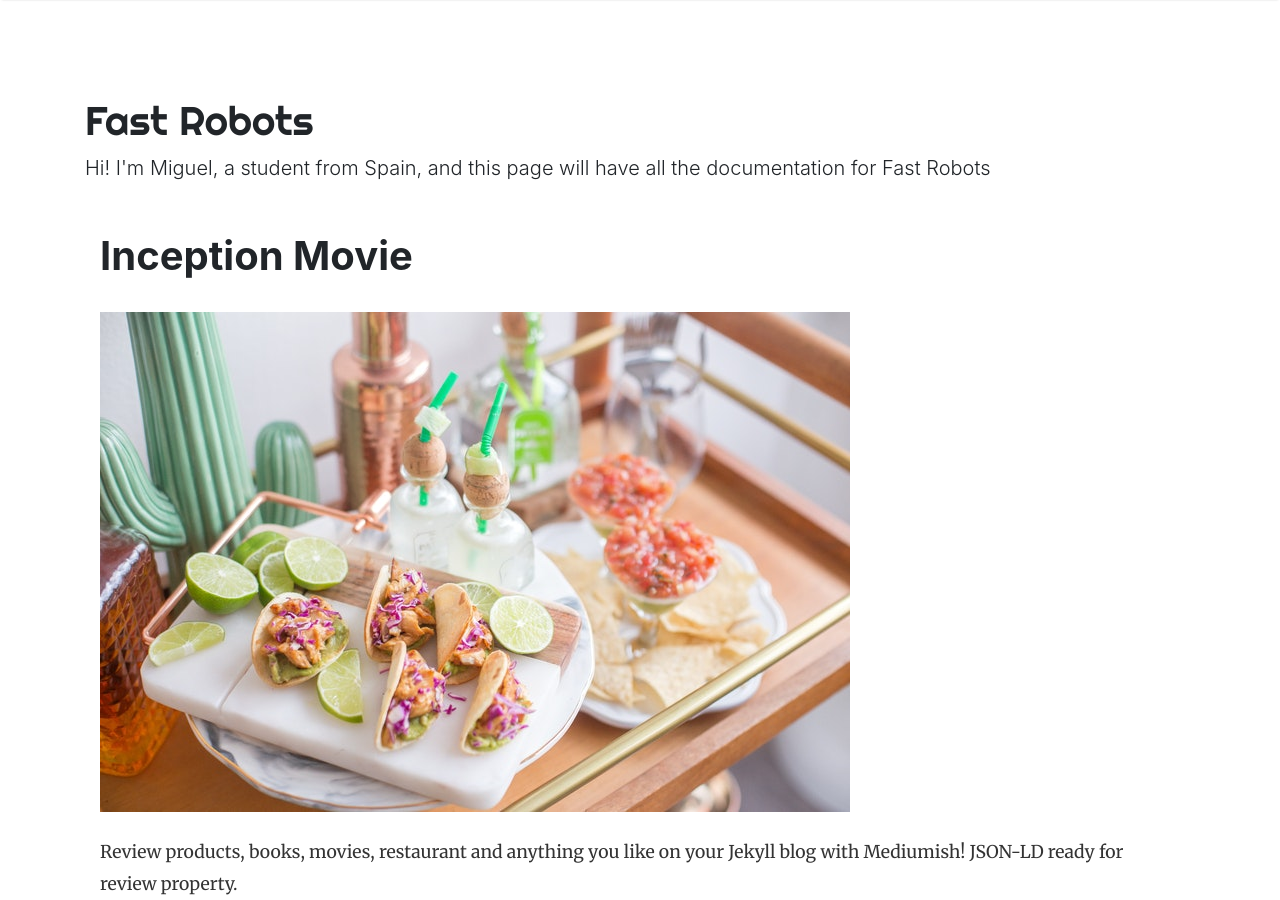
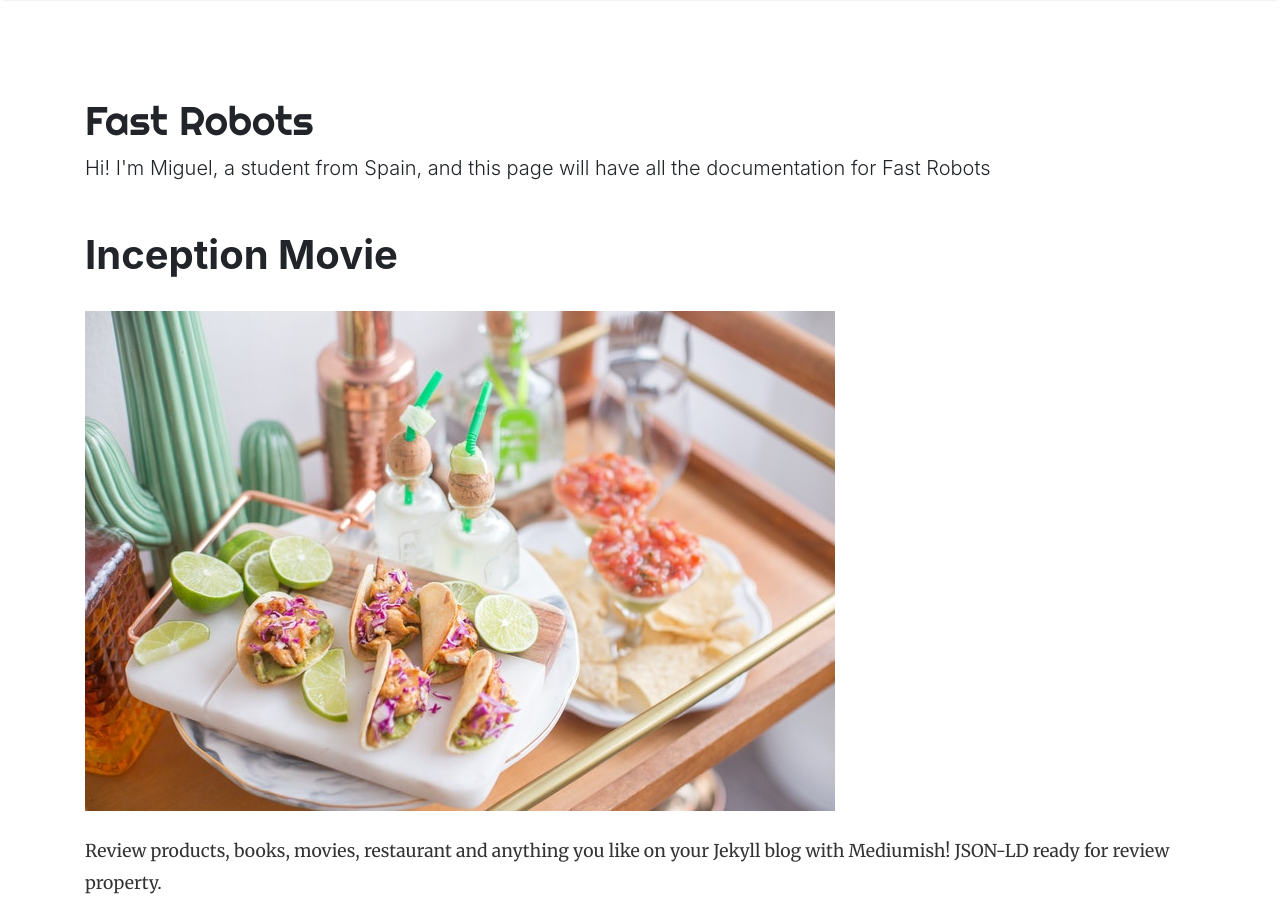
Before and after one commit to miguelalvarezd/FastRobots, a Jekyll site: the page built from _posts/2018-01-11-customer-service.md, in a window 1280 px wide and 900 px high. Built offline with Jekyll 4.4.1, drawn with Linux system fonts in a browser that asks for light colours; nearby versions of some CDN libraries; comment, search, counter and statistics services are not loaded.

Commit message:
Update post.html

```diff
--- a/_layouts/post.html
+++ b/_layouts/post.html
@@ -16,13 +16,11 @@ post_class: post-template
             {% include share.html %}
         </div>
         -->
-        <div class="col-md-2 pl-0">
-        </div>
 
         <!-- Post -->
         {% assign author = site.authors[page.author] %}
 
-        <div class="col-md-12 flex-first flex-md-unordered">
+        <div class="col-md-13 flex-first flex-md-unordered">
             <div class="mainheading">
 
                 <!-- Author Box -->
```
